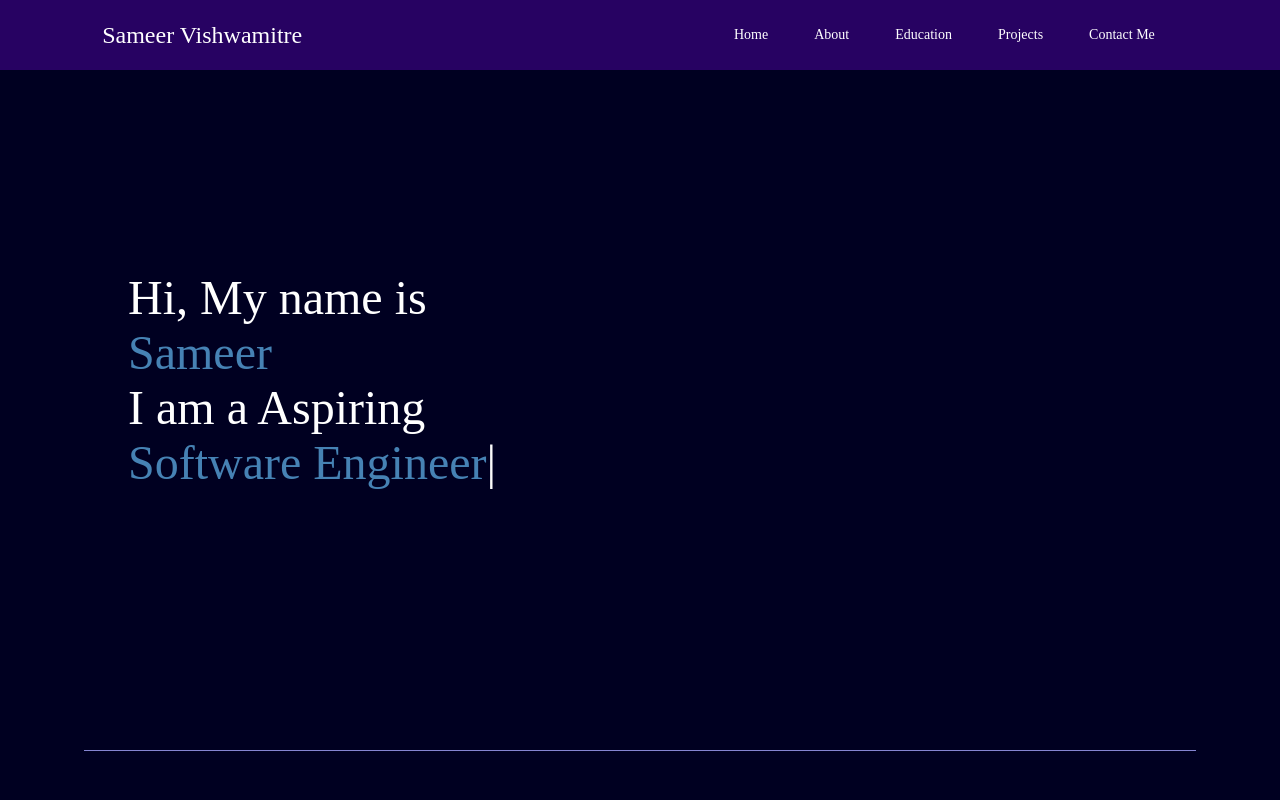
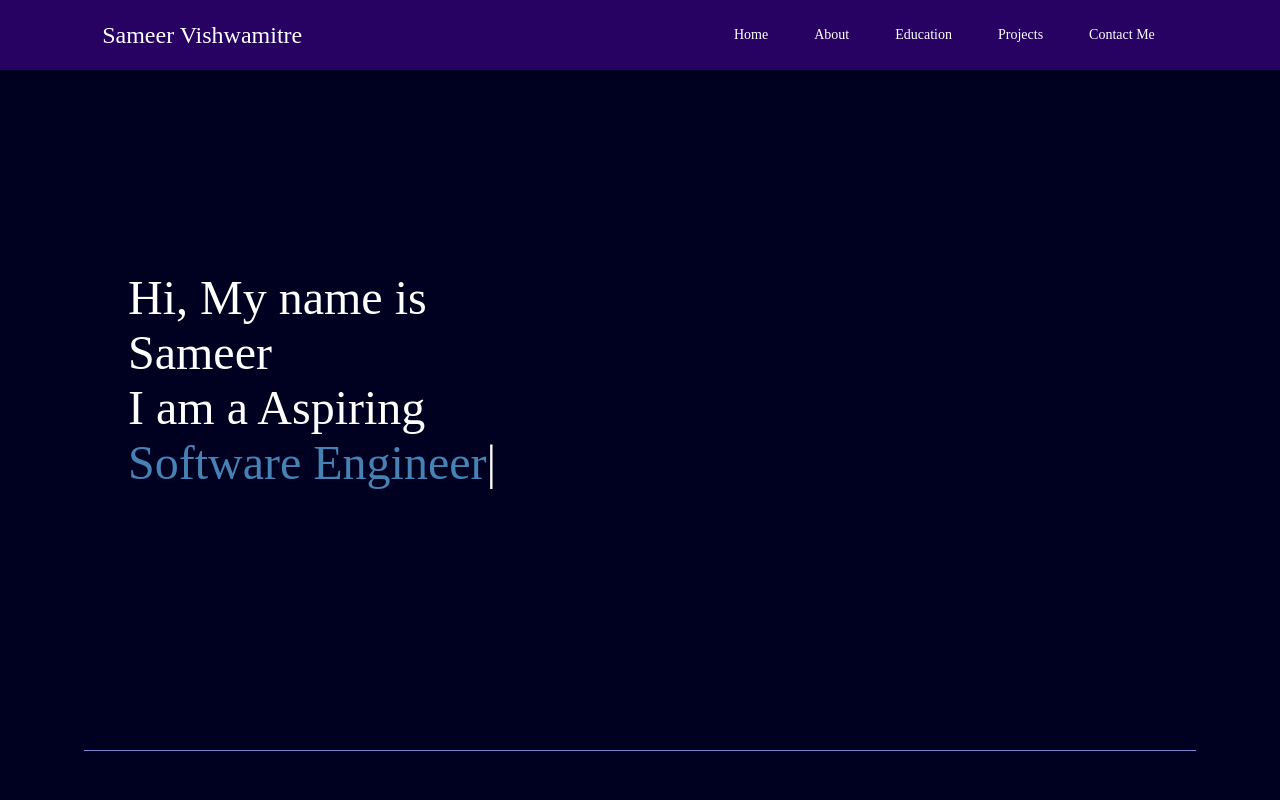
Before and after one commit to sameer-2642/Portfolio, a plain HTML site: page index.html in a window 1280 px wide. Shown: the top 800 px of the page. Drawn offline with nearby package versions, Linux system fonts and the light colour scheme.

Commit message:
Update index.html

```diff
--- a/index.html
+++ b/index.html
@@ -31,7 +31,7 @@
     <main>
       <section class="firstSection" id="Home">
         <div class="leftSection">
-          Hi, My name is <span class="purple">Sameer</span>
+          Hi, My name is <span class="white">Sameer</span>
           <div>I am a Aspiring</div>
           <span id="element"></span>
         </div>
```
